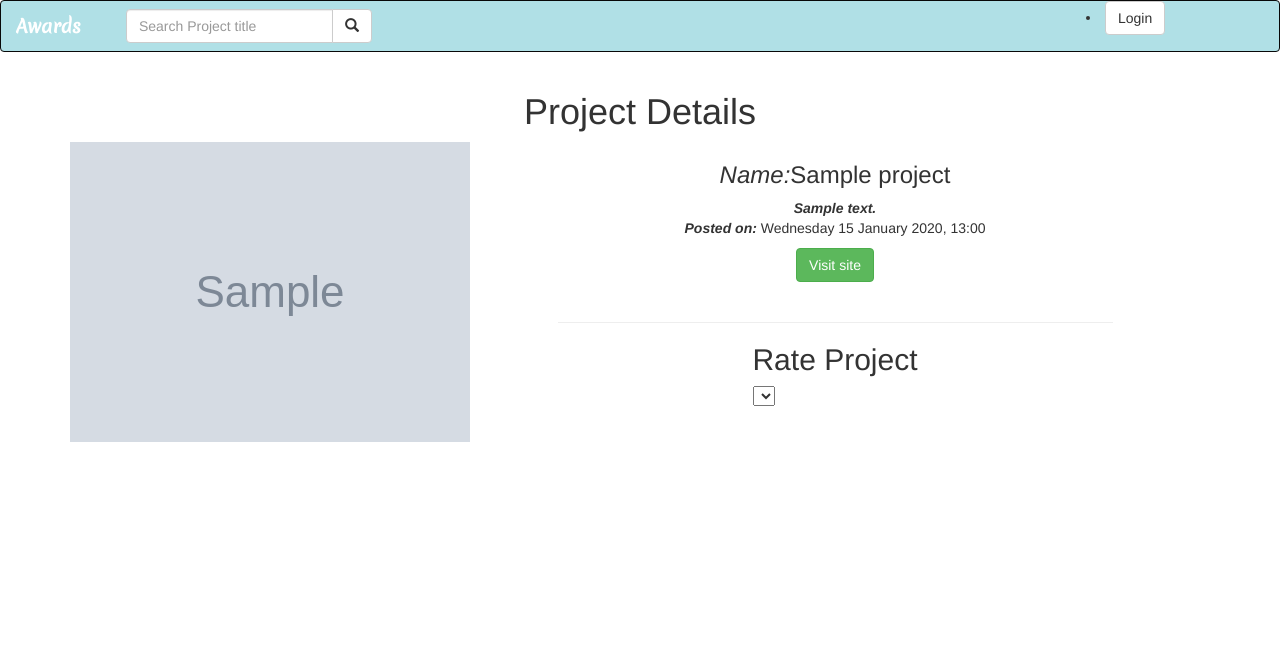
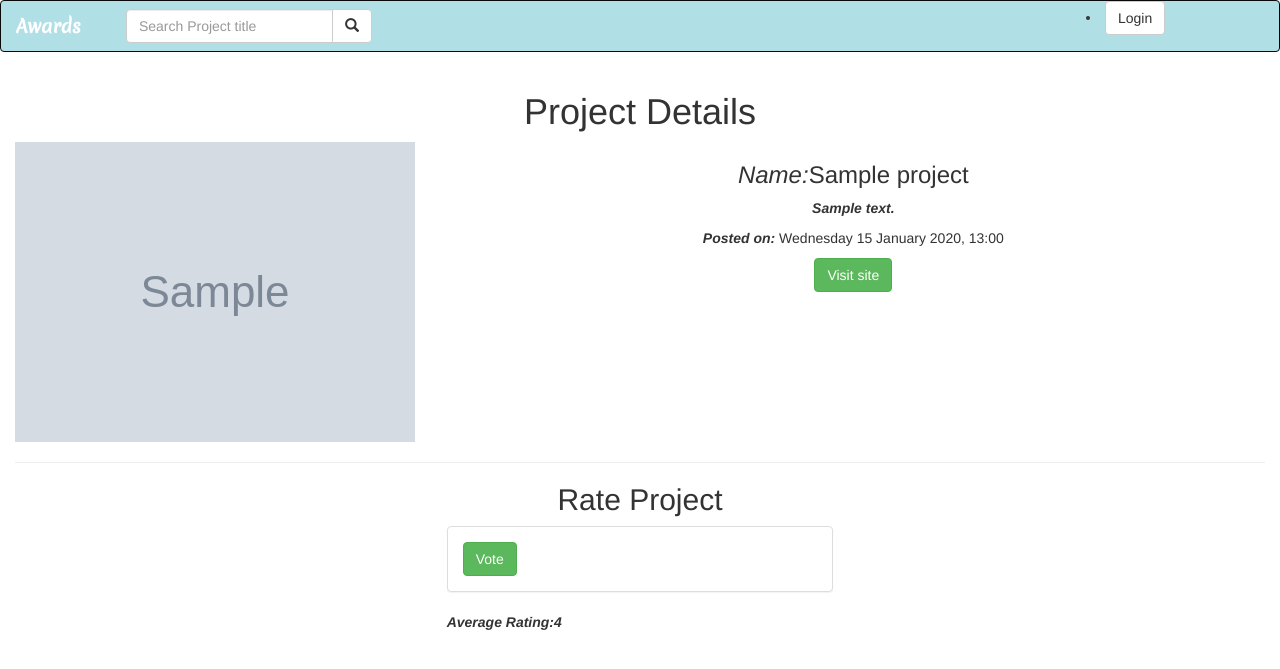
Before and after one commit to lewis-murgor/site-awards, a Django app: template sites/templates/single_project.html in a window 1280 px wide. Shown: the top 669 px of the page. Run offline with Django 4.2, Linux system fonts and the light colour scheme; tables that the repository leaves empty hold one stand-in row (values such as "Sample post"); the template is opened without the code that fills it: values that come from a table or form of the project are taken from there, most other values are stand-ins (such as "Sample title", 1, 10 or a date in 2020); grey boxes marked "Sample" are stand-in pictures; lists and menus that the app fills with data are empty; some libraries are stand-ins or nearby versions.

Commit message:
add rate form

```diff
--- a/sites/templates/single_project.html
+++ b/sites/templates/single_project.html
@@ -1,10 +1,12 @@
 {%extends "base.html"%}
+{% load bootstrap3 %}
+{% load static%}
 
 {% block content %}
-<div class="container">
-    <h1 class="text-center">Project Details</h1>
+<div class="container-fluid details">
+    <h1 class="text-center header">Project Details</h1>
 
-    <div class="row">
+    <div class="row proj">
         <div class="col-md-5 col-sm-6">
             <img src="{{project.project_image.url}}" class="img-responsive" alt="Image">
         </div>
@@ -12,26 +14,39 @@
             <h3 class="text-center"><em> Name:</em>{{project.title}}</h3>
             <div class="row">
                 <div class="text-center">
-                    {% autoescape on %}
-                    <strong><em>{{project.description|safe}}</em></strong>
-                    {% endautoescape %}
+                    <p><strong><em>{{project.description|safe}}</em></strong></p>
                 </div>
             </div>
             <p class="text-center"><strong><em>Posted on:</em></strong> {{project.date|date:"l d F Y, H:i"}}</p>
             <div class="site"><a href="{{project.link}}"><button class="btn btn-success">Visit site</button></a></div>
             <br>
-            <hr>
-            <h2>Rate Project</h2>
-            <div class="row">
-                <div class="col-md-4"></div>
-                <div class="col-md-2">
-                    <select name="" id=""></select>
+        </div>
+    </div>
+    <hr>
+    <h2 class="header">Rate Project</h2>
+    <div class="container-fluid">
+        <div class="row">
+            <div class="col-md-4"></div>
+            <div class="col-md-4 col-sm-12">
+                <div class="panel panel-default">
+                    <div class="panel-body rate_form">
+                        <form  action="{%url 'project' project.id%}" method="post">
+                            {%csrf_token%}
+
+                            {% bootstrap_form rateForm %}
+                            <input type="submit" class="btn btn-success" value="Vote">
+                        </form>
+                    </div>
                 </div>
+                <p><strong><em> Average Rating:{{ratings.average_rating}}</em></strong></p>
             </div>
         </div>
-
     </div>
 </div>
 
 
 {% endblock %}
+{% block scripts %}
+{{block.super}}
+  <script type="text/javascript" src="{%static 'js/rating.js'%}"></script>
+{% endblock %}
```
